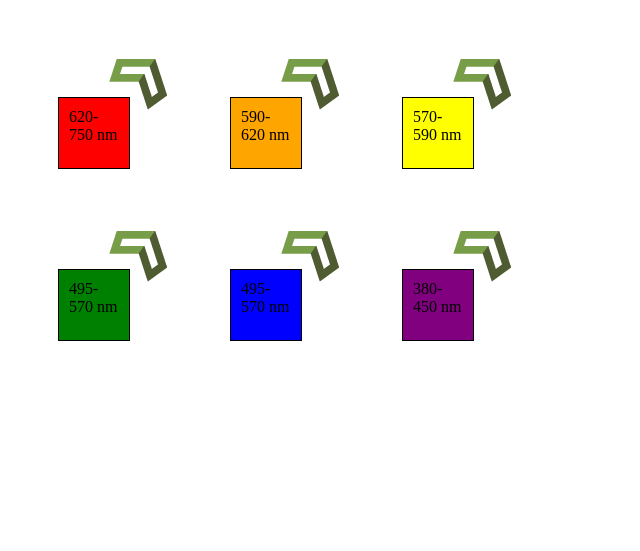
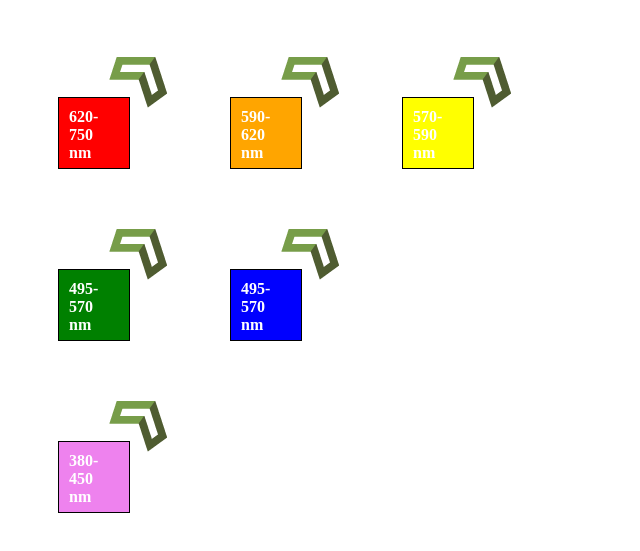
Before and after one commit to Monicacholico/codeup-web-exercises, a plain HTML site: page css_positioning.html in a window 1280 px wide. Shown: the part 61-612 px from the top of the page, without its empty margins (0-640 px from the left). Drawn offline with Linux system fonts and the light colour scheme.

Commit message:
doing bonus

```diff
--- a/css/positioning.css
+++ b/css/positioning.css
@@ -6,6 +6,8 @@
     margin: 50px;
     position:relative;
     float: left;
+    color: #fff;
+    font-weight: bold;
 }
 #red {
     background-color: red;
@@ -21,22 +23,27 @@
 }
 #green {
     background-color: green;
-    clear: left;
 }
 #blue{
     background-color: blue;
 
 }
 #purple{
-    background-color: purple;
+    background-color: violet;
 
 }
 .image{
     position: relative;
-    bottom: 85px;
+    bottom: 105px;
     left: 40px;
 }
 
 h1{
     margin-bottom: 50px;
 }
+.corner{
+    float: right;
+}
+.box:nth-child(5), .box:nth-child(7){
+    clear: left;
+}
```
